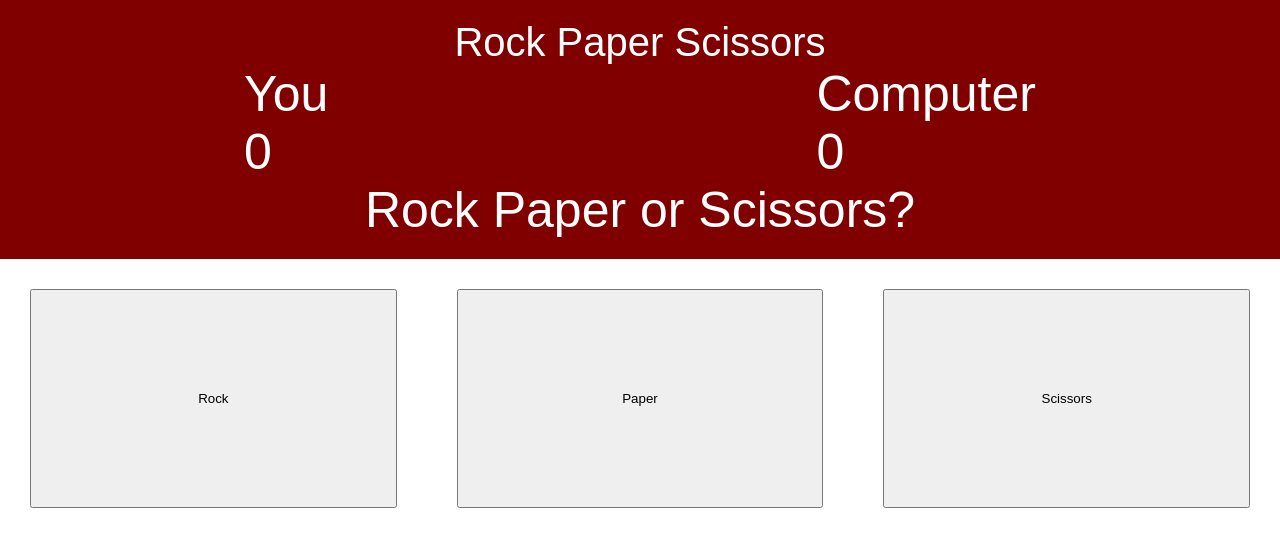
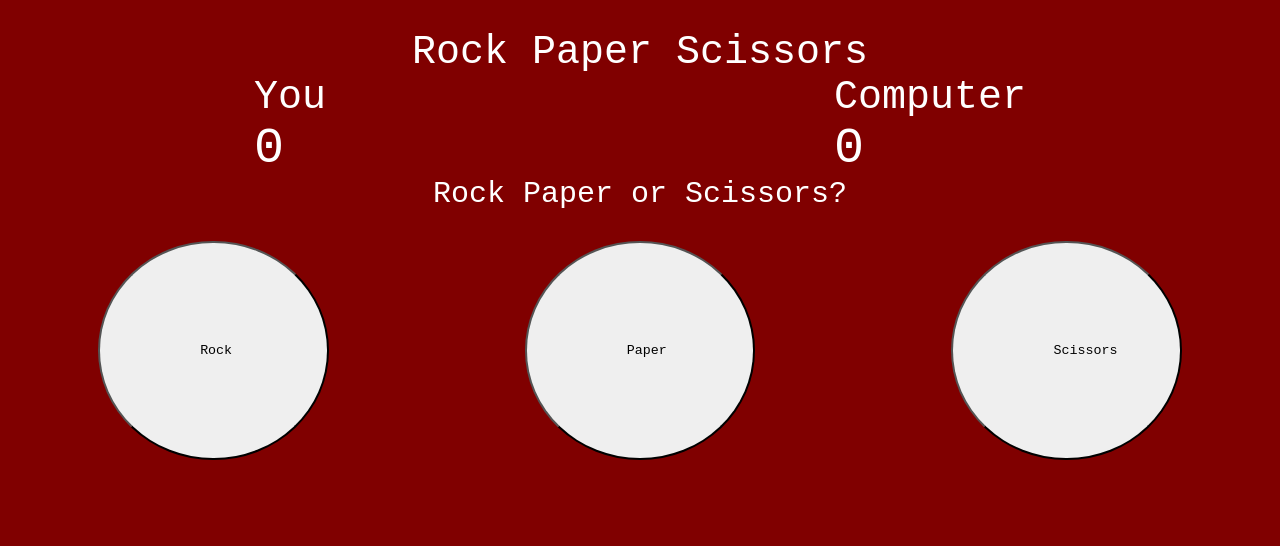
Before and after one commit to becks-tech/rock-paper-scissors, a plain HTML site: page index.html in a window 1280 px wide. Drawn offline with Linux system fonts and the light colour scheme.

Commit message:
changes made

```diff
--- a/styles.css
+++ b/styles.css
@@ -2,7 +2,7 @@
   box-sizing: border-box;
     margin:0;
     padding: 0;
-    font-family: sans-serif;
+    font-family: monospace;
 }
 .container{
   background: maroon;
@@ -11,7 +11,8 @@
   text-align: center;
   align-items: center;
   gap: 40px;
-  padding-top: 20px;
+  padding: 30px 0;
+  height: 100vh;
 }
 
 .score-container{
@@ -20,31 +21,27 @@
   justify-content: space-around;
 
 }
-.computer-score, .player-score,p{
+.computer-score, .player-score{
   font-size: 50px;
   display: flex;
-  gap: 16px;
-}
-p{
-  display: flex;
-  margin: 0;
-  padding: 0;
-  gap: 16px;
 
 }
 .btn-container{
     display: flex;
-    justify-content: space-between;
+    justify-content: space-around;
     align-items: center;
 
-}input{
-    width: 33%;
+}
+input{
+    width: 18%;
     height: 33%;
     padding: 100px;
     margin: 30px;
     cursor: pointer;
+    border-radius: 50%;
 }
+
 .message{
-  font-size: 50px;
-  padding-bottom:20px;
+  font-size: 30px;
+  padding: 0 20px;
 }
```
Also changed, not shown: index.html (+2 -1 lines).
